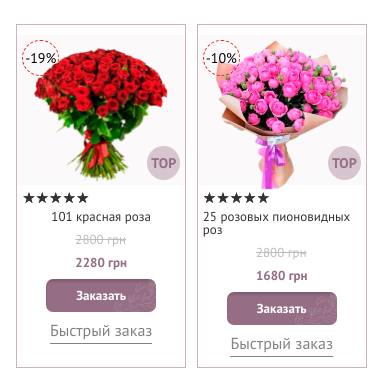
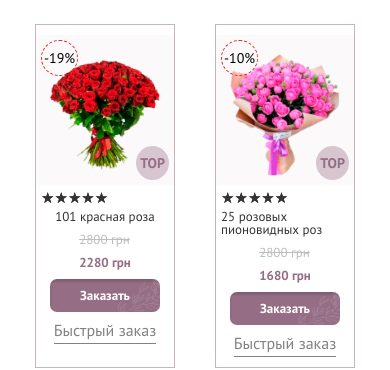
Before and after one commit to SemenOtvesov/flowers, a plain HTML site: page index.html in a window 390 px wide. Shown: the part 732-1102 px from the top of the page. Drawn offline with Linux system fonts and the light colour scheme; files whose address does not match are found by name.

Commit message:
Add files via upload

```diff
--- a/css/style.css
+++ b/css/style.css
@@ -1472,10 +1472,9 @@ h6 {
   display: -webkit-box;
   display: -ms-flexbox;
   display: flex;
-  -webkit-box-pack: justify;
-      -ms-flex-pack: justify;
-          justify-content: space-between;
   min-width: 0;
+  -ms-flex-pack: distribute;
+      justify-content: space-around;
 }
 
 .transparentCard .slick-list {
@@ -1499,8 +1498,9 @@ h6 {
 
 .card {
   -webkit-box-flex: 0;
-      -ms-flex: 0 0 340px;
-          flex: 0 0 340px;
+      -ms-flex: 0 0 22vw;
+          flex: 0 0 22vw;
+  max-width: 340px;
   border: 1px solid #966e8485;
   margin: 10px 0;
   padding: 10px 0;
@@ -1738,8 +1738,8 @@ h6 {
 @media (max-width: 767.98px) {
   .card {
     -webkit-box-flex: 0;
-        -ms-flex: 0 0 170px;
-            flex: 0 0 170px;
+        -ms-flex: 0 0 140px;
+            flex: 0 0 140px;
   }
   .card__box {
     padding: 5px 5px 0;
@@ -1782,17 +1782,6 @@ h6 {
   }
   .transparentCard__text {
     font-size: 30px;
-  }
-}
-
-@media (max-width: 374.98px) {
-  .card {
-    -webkit-box-flex: 0;
-        -ms-flex: 0 0 140px;
-            flex: 0 0 140px;
-  }
-  .card__box {
-    padding: 5px 5px 0;
   }
 }
 
```
